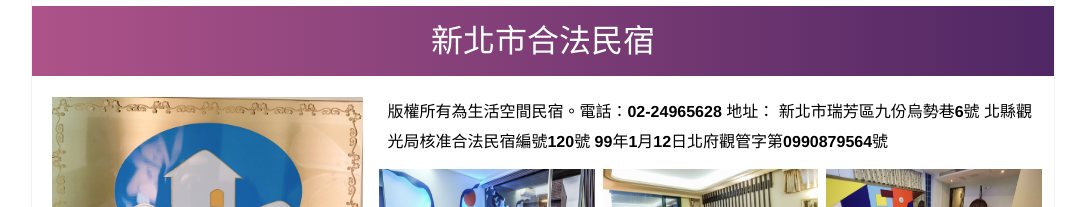
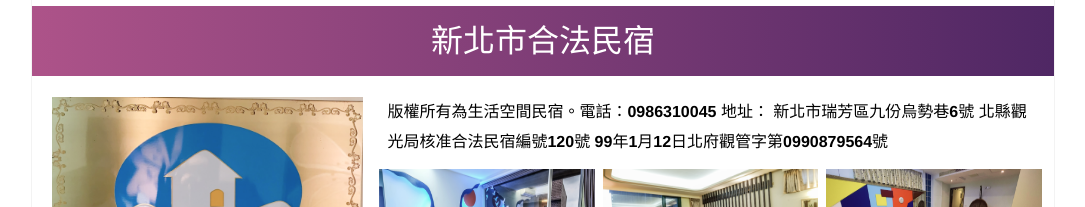
Before and after one commit to brian890804/homestay, a React (Vite) app: page / in a window 1280 px wide. Shown: the part 1197-1404 px from the top of the page, without its empty margins (97-1182 px from the left). Built offline with nearby package versions, Linux system fonts and the light colour scheme.

Commit message:
更改電話號碼

```diff
--- a/src/app/module/components/MuiCard.jsx
+++ b/src/app/module/components/MuiCard.jsx
@@ -53,7 +53,7 @@ const MuiCardElement = styled.div`/*  */
   .zoom_button{
     position: absolute;
     top: 0;
-    z-index: 999;
+    z-index: 998;
     right: 0 ;
     :hover{
         transform:scale(1.1);
--- a/src/app/module/pages/SecondPage.jsx
+++ b/src/app/module/pages/SecondPage.jsx
@@ -25,7 +25,7 @@ export default function SecondPage() {
                     `}>
                     <div className='row '>
                         <div className='col-12 body_introduce_text'>
-                            版權所有為生活空間民宿。電話：02-24965628  地址： 新北市瑞芳區九份烏勢巷6號
+                            版權所有為生活空間民宿。電話：0986310045 地址： 新北市瑞芳區九份烏勢巷6號
                             北縣觀光局核准合法民宿編號120號  99年1月12日北府觀管字第0990879564號
                         </div>
                     </div>
```
